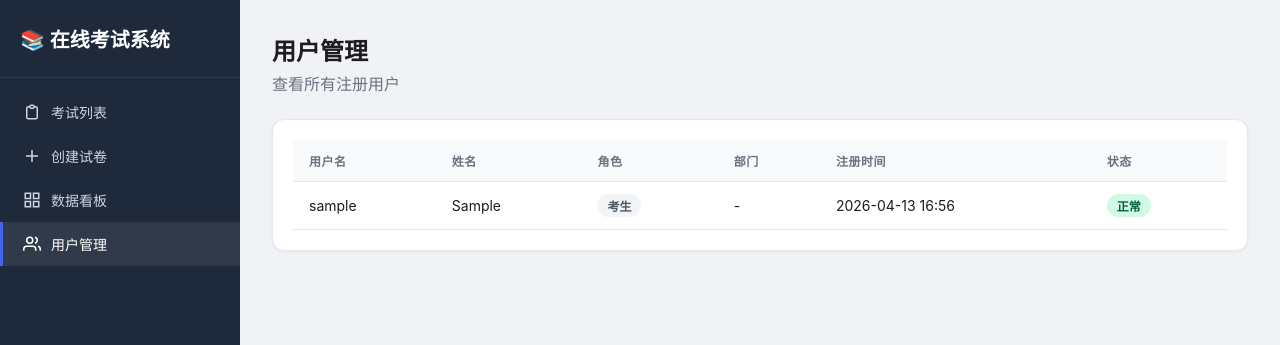
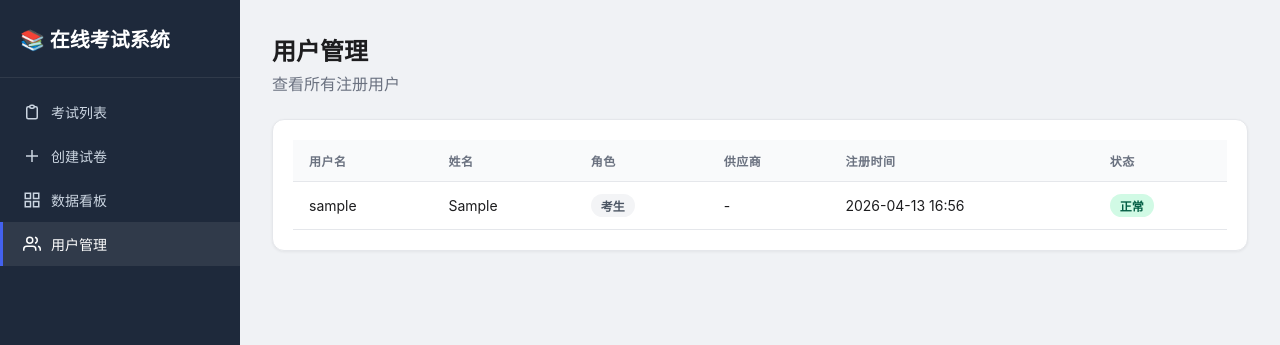
Before and after one commit to Handsome3i/exam-online, a Django app: page /accounts/manage/ in a window 1280 px wide. Shown: the top 345 px of the page. Run offline with Django 4.2, Linux system fonts and the light colour scheme; the visitor is signed in with stand-in values (Sample User, id 1); data comes from the database, SQL or seed files in the repository.

Commit message:
Rename department to supplier name across all UI and export
Made-with: Cursor

```diff
--- a/accounts/forms.py
+++ b/accounts/forms.py
@@ -20,11 +20,11 @@ class RegisterForm(forms.ModelForm):
     class Meta:
         model = User
         fields = ['username', 'first_name', 'department']
-        labels = {'username': '用户名', 'first_name': '姓名', 'department': '部门/班级'}
+        labels = {'username': '用户名', 'first_name': '姓名', 'department': '供应商名称'}
         widgets = {
             'username': forms.TextInput(attrs={'class': 'form-control', 'placeholder': '请输入用户名'}),
             'first_name': forms.TextInput(attrs={'class': 'form-control', 'placeholder': '请输入真实姓名'}),
-            'department': forms.TextInput(attrs={'class': 'form-control', 'placeholder': '请输入部门/班级'}),
+            'department': forms.TextInput(attrs={'class': 'form-control', 'placeholder': '请输入供应商名称'}),
         }
 
     def clean(self):
--- a/accounts/models.py
+++ b/accounts/models.py
@@ -5,7 +5,7 @@ from django.db import models
 class User(AbstractUser):
     ROLE_CHOICES = [('admin', '管理员'), ('student', '考生')]
     role = models.CharField('角色', max_length=10, choices=ROLE_CHOICES, default='student')
-    department = models.CharField('部门/班级', max_length=100, blank=True, default='')
+    department = models.CharField('供应商名称', max_length=100, blank=True, default='')
 
     class Meta:
         verbose_name = '用户'
--- a/dashboard/views.py
+++ b/dashboard/views.py
@@ -95,7 +95,7 @@ def export_scores(request, exam_id):
     ws = wb.active
     ws.title = '成绩汇总'
 
-    headers = ['排名', '用户名', '姓名', '部门', '得分', '是否及格', '开始时间', '交卷时间']
+    headers = ['排名', '用户名', '姓名', '供应商', '得分', '是否及格', '开始时间', '交卷时间']
     ws.append(headers)
 
     from openpyxl.styles import Font, PatternFill, Alignment
--- a/templates/accounts/user_manage.html
+++ b/templates/accounts/user_manage.html
@@ -17,7 +17,7 @@
                         <th>用户名</th>
                         <th>姓名</th>
                         <th>角色</th>
-                        <th>部门</th>
+                        <th>供应商</th>
                         <th>注册时间</th>
                         <th>状态</th>
                     </tr>
--- a/templates/dashboard/exam_stats.html
+++ b/templates/dashboard/exam_stats.html
@@ -71,7 +71,7 @@
                         <th>排名</th>
                         <th>用户名</th>
                         <th>姓名</th>
-                        <th>部门</th>
+                        <th>供应商</th>
                         <th>得分</th>
                         <th>是否及格</th>
                         <th>交卷时间</th>
```
